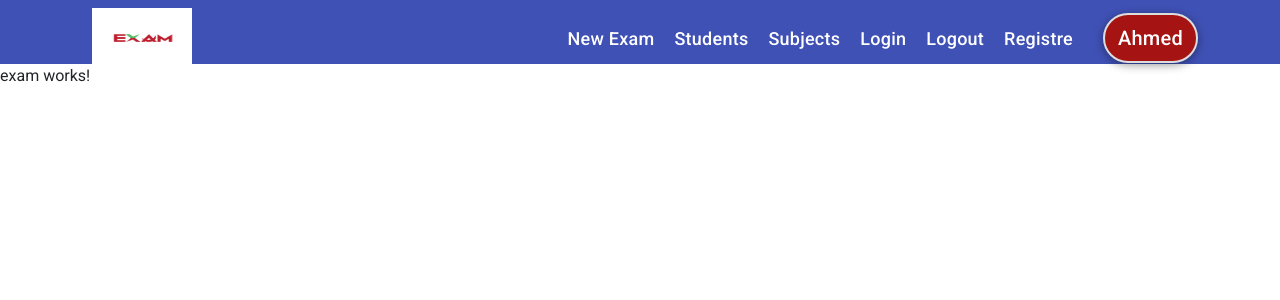
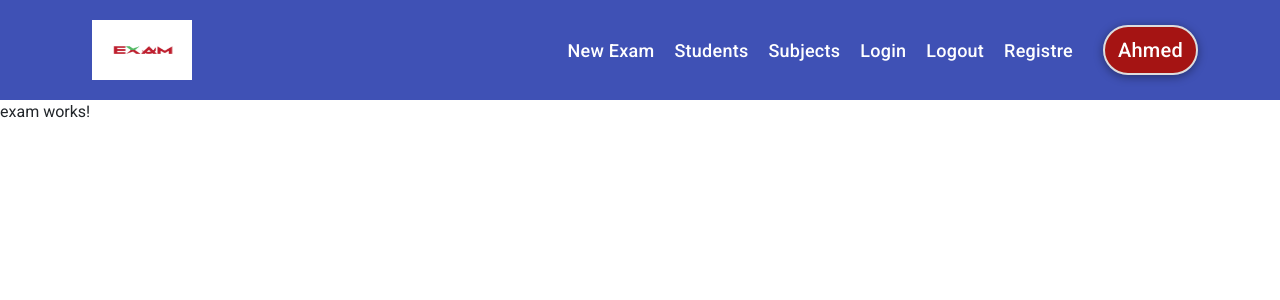
Before and after one commit to ahmedbouzid/Exam, an Angular app: page /exam in a window 1280 px wide. Shown: the top 300 px of the page. Built offline with nearby package versions, Linux system fonts and the light colour scheme.

Commit message:
make nav bar responsifve with flex

```diff
--- a/src/app/shared/components/navbar/navbar.component.scss
+++ b/src/app/shared/components/navbar/navbar.component.scss
@@ -1,10 +1,12 @@
 .navbar {
 width: 100%;
-
+height: 100px;
 margin: 0;
 border-radius: 0;
 border: 0;
 z-index: 999;
+display: flex;
+justify-content: space-between;
 &.welcome {
     background-color: transparent!important;
     position: fixed;
```
